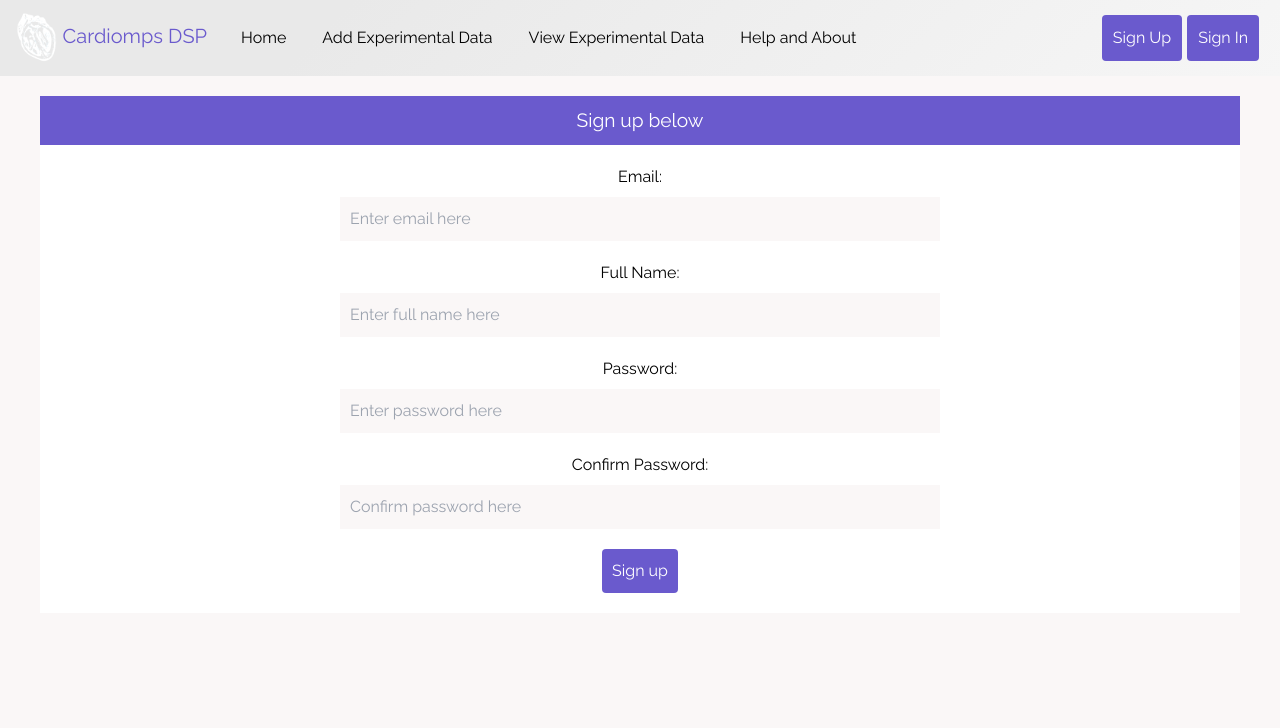
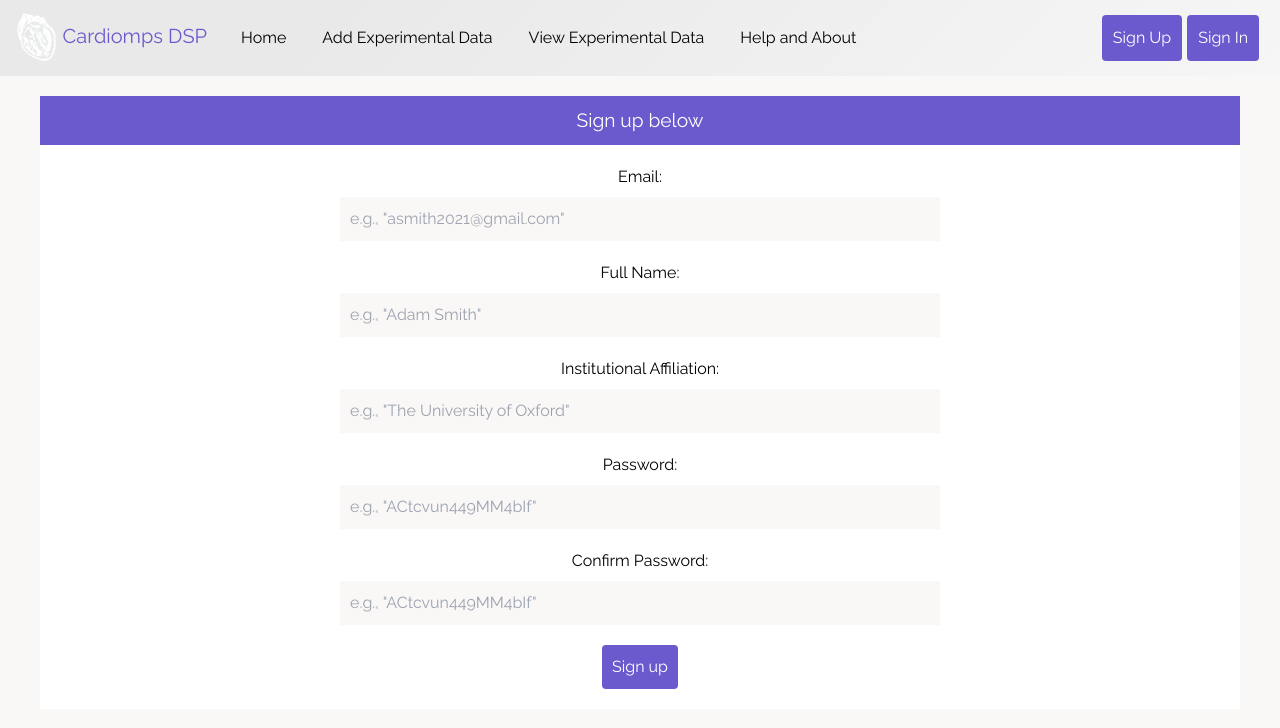
Before and after one commit to johnAdvancedWeb/CardiompsDataSharingPlatform, a Vue app in the folder client/: page /sign-up in a window 1280 px wide. Shown: the top 728 px of the page. Built offline with nearby package versions, Linux system fonts and the light colour scheme; no server answers; what @fortawesome/fontawesome, vue3-apexcharts would draw is missing.

Commit message:
Front-end registration work and bug handling

```diff
--- a/client/src/views/SignUp.vue
+++ b/client/src/views/SignUp.vue
@@ -5,22 +5,27 @@
       <form @submit.prevent>
         <div id="username-container">
           <label for="email">Email:</label><br>
-          <input type="email" placeholder="Enter email here" id="email" v-model="email" required><br>
+          <input type="email" placeholder='e.g., "asmith2021@gmail.com"' id="email" v-model="email" required><br>
         </div>
 
         <div id="full-name-container">
           <label for="full-name">Full Name:</label><br>
-          <input type="text" placeholder="Enter full name here" id="full-name" v-model="name" minlength="6" required><br>
+          <input type="text" placeholder='e.g., "Adam Smith"' id="full-name" v-model="name" minlength="6" required><br>
+        </div>
+
+        <div id="institution-container">
+          <label for="institution">Institutional Affiliation:</label><br>
+          <input type="text" placeholder='e.g., "The University of Oxford"' id="institution" minlength="6" required><br>
         </div>
 
         <div id="password-container">
           <label for="password">Password:</label><br>
-          <input type="password" placeholder="Enter password here" id="password" v-model="password" minlength="6" required><br>
+          <input type="password" placeholder='e.g., "ACtcvun449MM4bIf"' id="password" v-model="password" minlength="6" required><br>
         </div>
 
         <div id="confirm-password-container">
           <label for="confirm-password">Confirm Password:</label><br>
-          <input type="password" placeholder="Confirm password here" id="confirm-password" v-model="confirmPassword" minlength="6" required><br>
+          <input type="password" placeholder='e.g., "ACtcvun449MM4bIf"' id="confirm-password" v-model="confirmPassword" minlength="6" required><br>
         </div>
 
         <button @click="registerUser">Sign up</button>
@@ -77,7 +82,7 @@ export default {
         password: password.value
       };
 
-      if (doPasswordsMatch.value && !errorRegistration.value) {
+      if (doPasswordsMatch.value) {
         firebaseAuthentication().createUserWithEmailAndPassword(info.email, info.password).then((userCredentials) => {
           return userCredentials.user.updateProfile({
             displayName: info.displayName,
```
Also changed, not shown: 1 other file (tests, documents, lock files or other folders).
